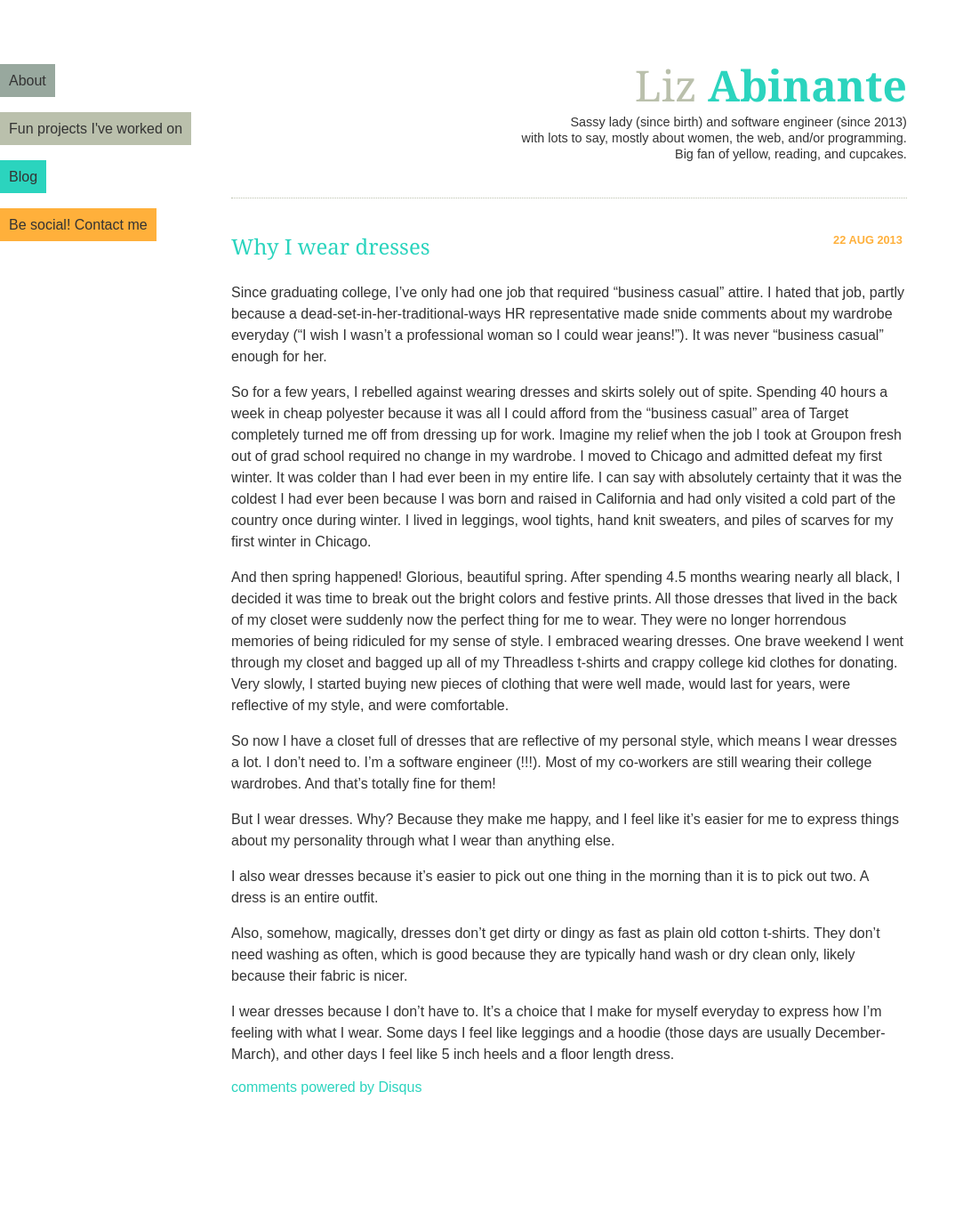
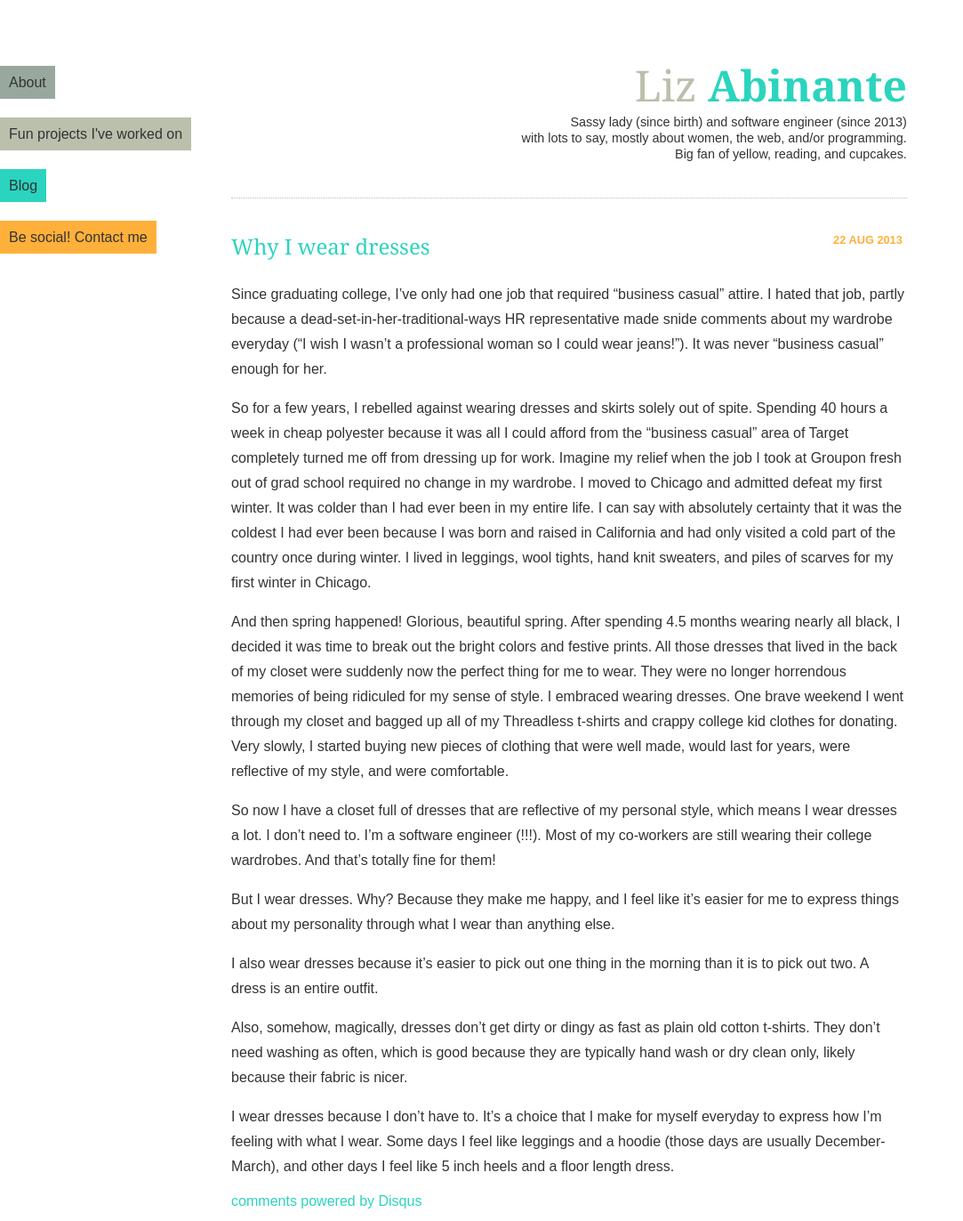
Before and after one commit to slothelle/lizabinante.com, a Jekyll site: the page built from index.html, in a window 1280 px wide. Shown: the whole page at 89% size, without its empty margins (0-1083 px from the left). Built offline with Jekyll 4.4.1, drawn with Linux system fonts in a browser that asks for light colours; nearby versions of some CDN libraries; Markdown is read by kramdown in place of the engine named in the settings; the list of posts is cut into pages by our own code; comment, search, counter and statistics services are not loaded; before the commit the page ends 1244 px from its top, so only the background shows below that.

Commit message:
bumped up line height

```diff
--- a/sass/main.scss
+++ b/sass/main.scss
@@ -6,7 +6,7 @@ body {
 }
 
 p {
-  line-height: 1.5em;
+  line-height: 1.75em;
   font-size: 1em;
 }
 
--- a/stylesheets/main.css
+++ b/stylesheets/main.css
@@ -6,7 +6,7 @@ body {
 
 /* line 8, ../sass/main.scss */
 p {
-  line-height: 1.5em;
+  line-height: 1.75em;
   font-size: 1em;
 }
 
```
